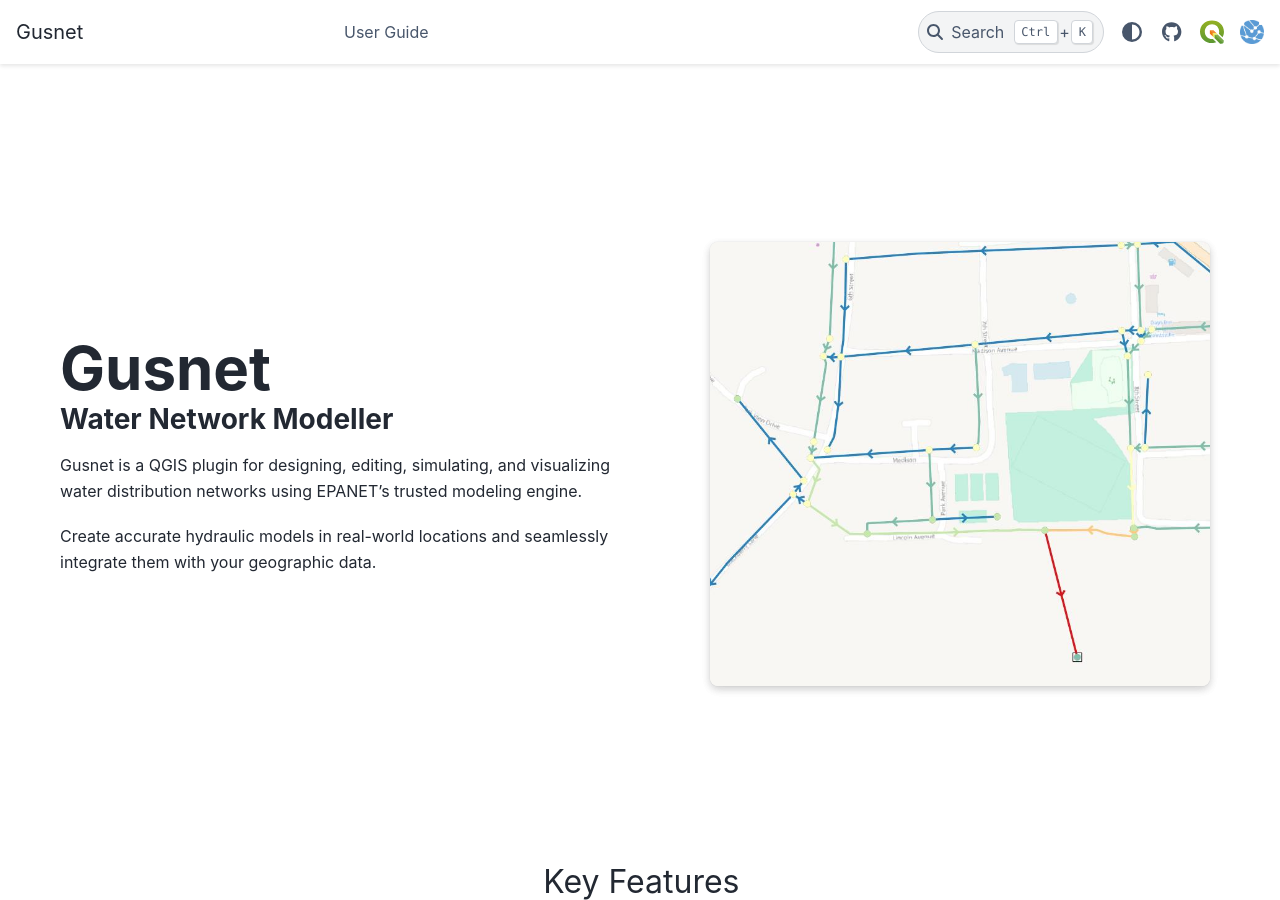
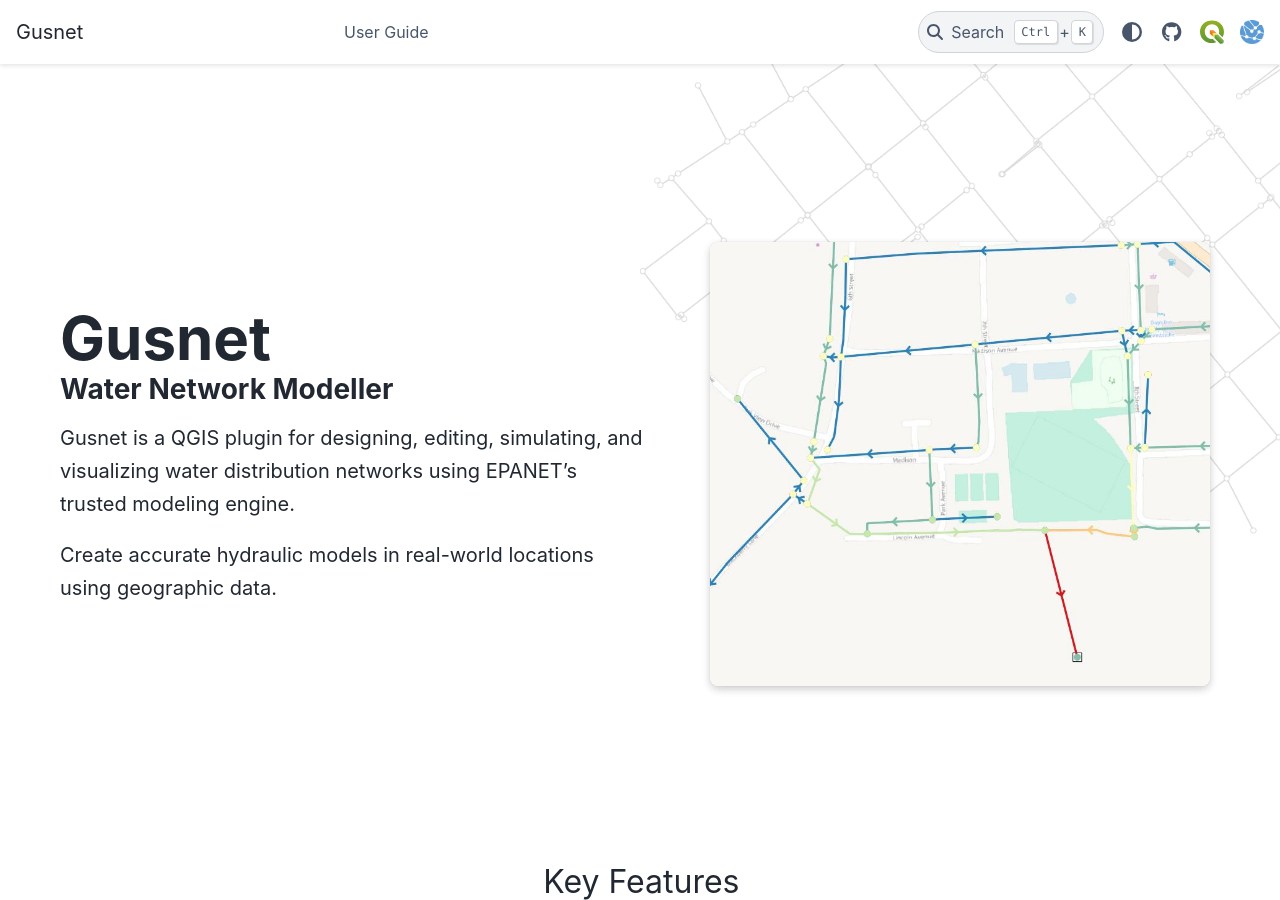
Before and after one commit to angusmcb/wntr-qgis, a Sphinx documentation site: the page built from docs/index.md, in a window 1280 px wide and 900 px high. Built offline with Sphinx 7.4.7 and the PyData theme 0.15.4, drawn with Linux system fonts in a browser that asks for light colours; the version number could not be read and is left out; some of the changed lines change nothing that is shown.

Commit message:
even snazzier front page

```diff
--- a/docs/index.md
+++ b/docs/index.md
@@ -22,6 +22,18 @@
 .key-features img {
   max-width: 20vw
 }
+
+.bd-container::before {
+  content: "";
+  position: absolute;
+  top: 0; left: 50%; right: 0; bottom: 0;
+  background: url('_static/network.png') no-repeat right top;
+  background-size: contain;
+  opacity: 0.3;
+  pointer-events: none;
+  z-index: -1
+}
+
 </style>
 
 # Gusnet Water Network Modeller
@@ -44,13 +56,14 @@
 
 :::{grid-item}
 :margin: auto
+:class: sd-fs-5
 
   <h1 style="font-size: 60px; font-weight: bold;margin: 0">Gusnet</h1>
   <h3 style="font-weight: bold; margin-top: 0;">Water Network Modeller</h3>
 
   Gusnet is a QGIS plugin for designing, editing, simulating, and visualizing water distribution networks using EPANET’s trusted modeling engine.
 
-  Create accurate hydraulic models in real-world locations and seamlessly integrate them with your geographic data.
+  Create accurate hydraulic models in real-world locations using geographic data.
 
 :::
 
@@ -61,10 +74,10 @@
 ## Key Features
 
 
-::::::{grid} 1 2 2 2
+::::::{grid} 1 1 2 2
 :gutter: 5
 :margin: 5 5 0 0
-:class-container: key-features
+:class-container: key-features sd-fs-5
 
 
 :::::{grid-item}
```
Also changed, not shown: docs/_static/network.png (added), docs/_static/network.svg (added), docs/_static/wntr-logo.svg.
